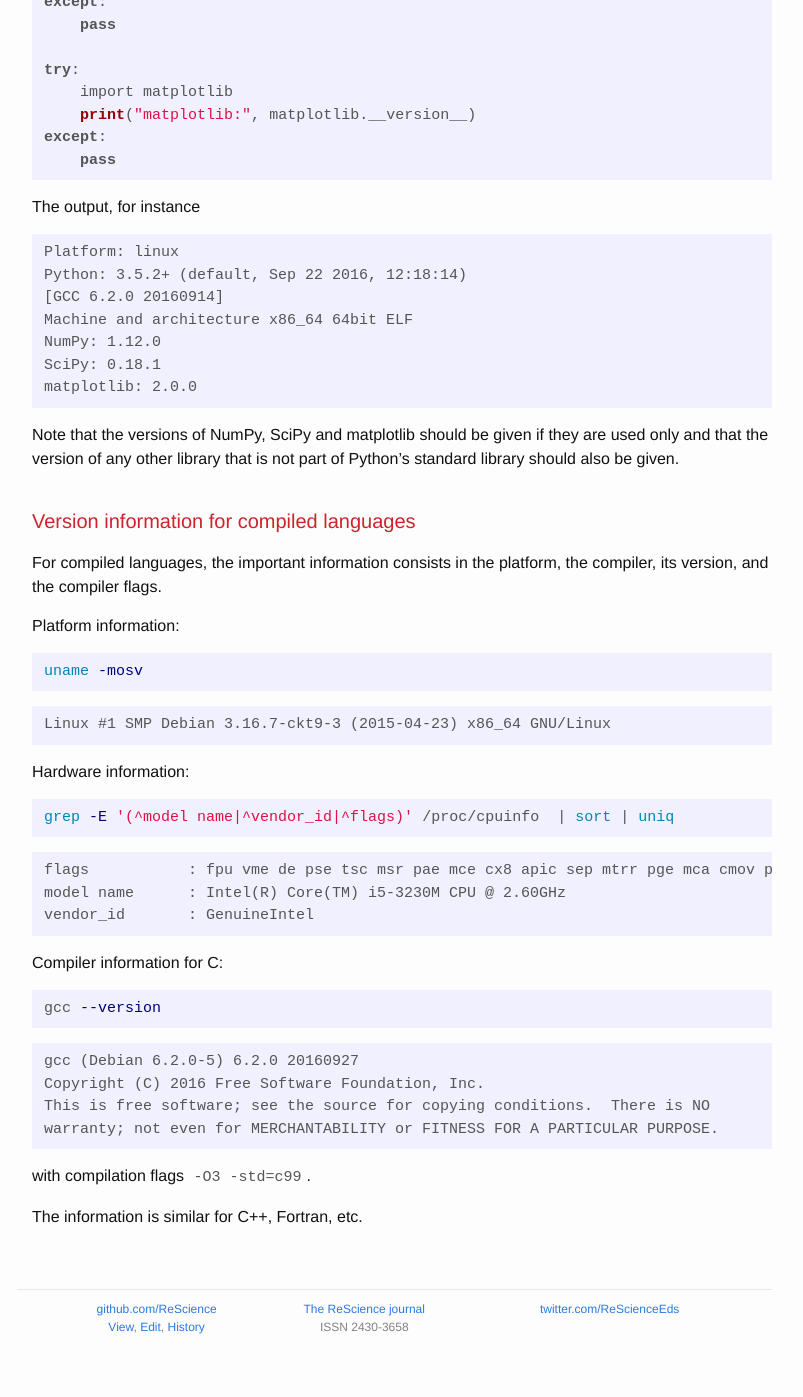
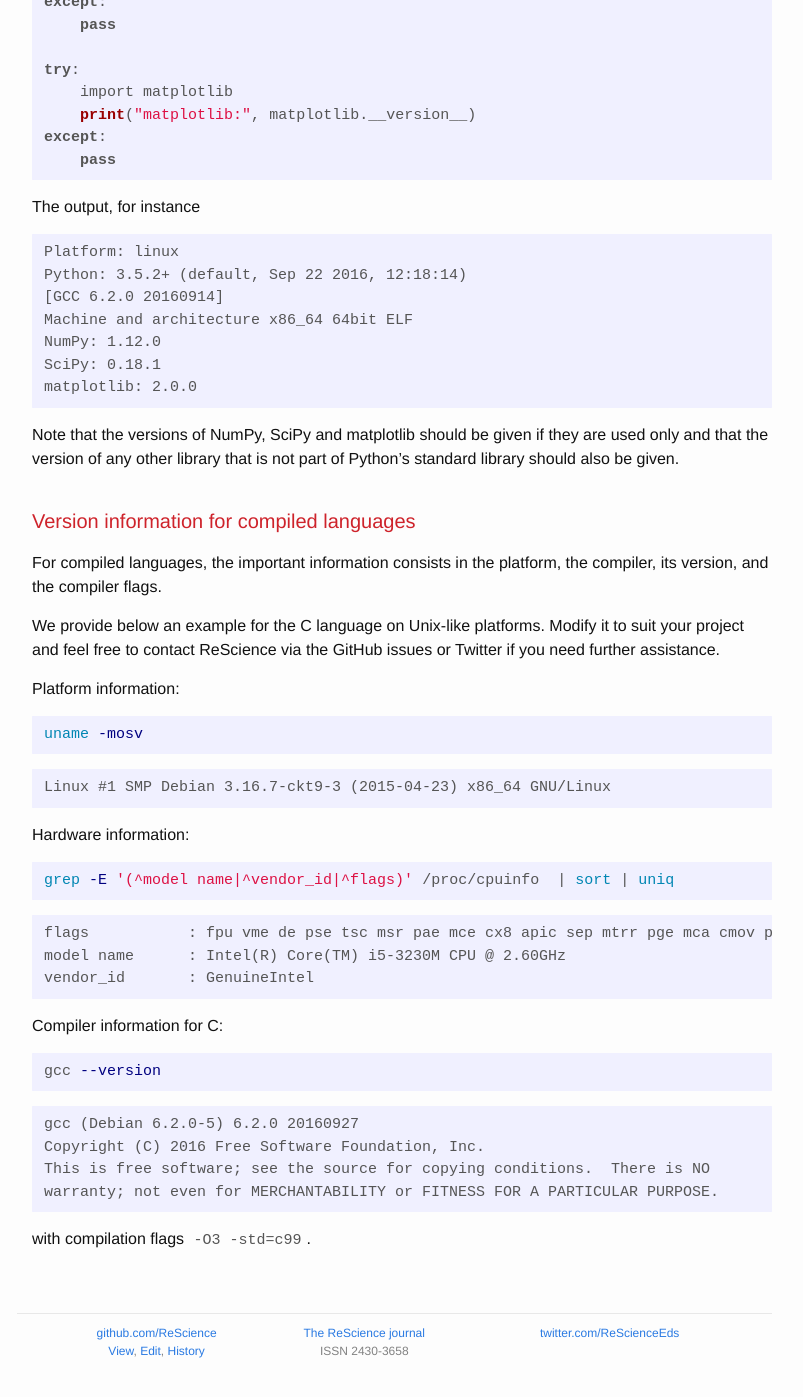
Before and after one commit to ReScience/rescience.github.io, a Jekyll site: the page built from 06-platform-instruction.md, in a window 1280 px wide and 1400 px high, scrolled down 933 px. Shown: the top 1397 px of the window, without its empty margins (238-1041 px from the left). Built offline with Jekyll 4.4.1, drawn with Linux system fonts in a browser that asks for light colours; our own code applies the rules of GitHub Pages for plain Markdown files; before the commit the page ends 2309 px from its top, so only the background shows below that.

Commit message:
make instructions for compiled languages more general

````diff
--- a/06-platform-instruction.md
+++ b/06-platform-instruction.md
@@ -66,6 +66,10 @@ should also be given.
 For compiled languages, the important information consists in the platform, the
 compiler, its version, and the compiler flags.
 
+We provide below an example for the C language on Unix-like platforms. Modify it to suit
+your project and feel free to contact ReScience via the GitHub issues or Twitter if you need
+further assistance.
+
 Platform information:
 ```sh
 uname -mosv
@@ -99,5 +103,3 @@ warranty; not even for MERCHANTABILITY or FITNESS FOR A PARTICULAR PURPOSE.
 ```
 
 with compilation flags ```-O3 -std=c99```.
-
-The information is similar for C++, Fortran, etc.
````
